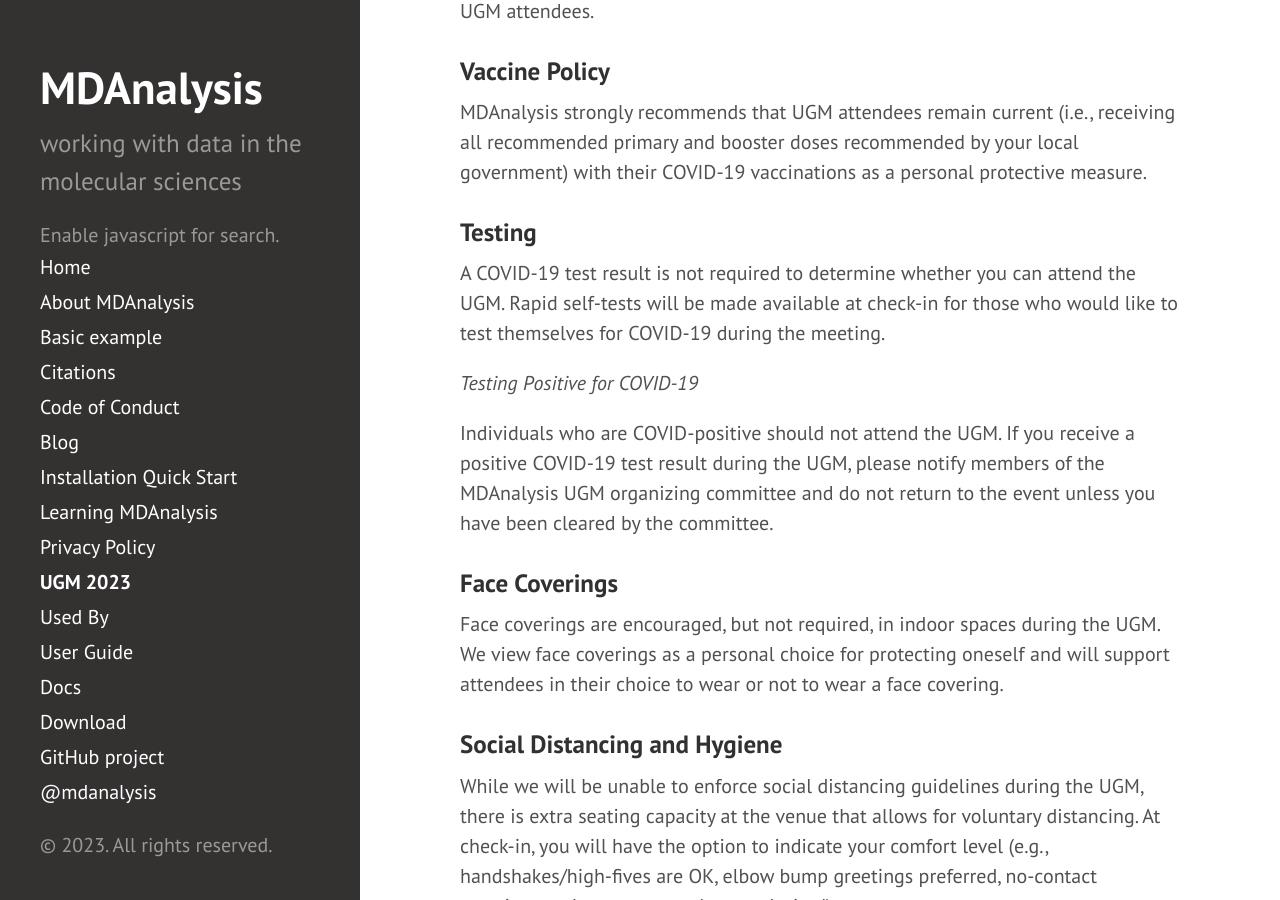
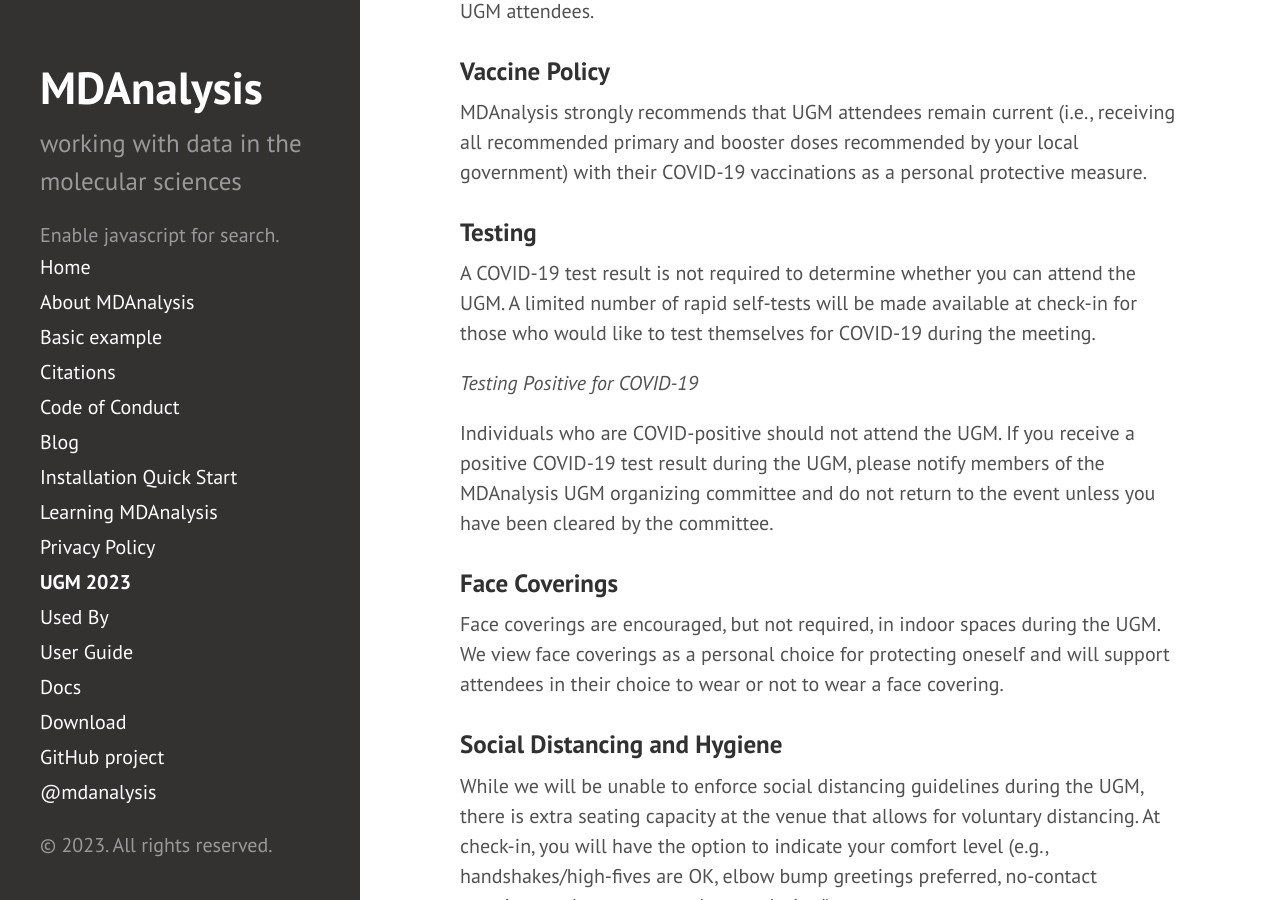
Before and after one commit to MDAnalysis/MDAnalysis.github.io, a Jekyll site: the page built from pages/ugm2023.md, in a window 1280 px wide and 900 px high, scrolled down 4042 px. Built offline with Jekyll 4.4.1, drawn with Linux system fonts in a browser that asks for light colours; comment, search, counter and statistics services are not loaded.

Commit message:
Add 'limited number' of self-tests
Co-authored-by: Irfan Alibay <IAlibay@users.noreply.github.com>

```diff
--- a/pages/ugm2023.md
+++ b/pages/ugm2023.md
@@ -77,7 +77,7 @@ We are committed to providing a safe, comfortable, and healthy environment for t
 MDAnalysis strongly recommends that UGM attendees remain current (i.e., receiving all recommended primary and booster doses recommended by your local government) with their COVID-19 vaccinations as a personal protective measure.
 
 ### Testing
-A COVID-19 test result is not required to determine whether you can attend the UGM. Rapid self-tests will be made available at check-in for those who would like to test themselves for COVID-19 during the meeting.
+A COVID-19 test result is not required to determine whether you can attend the UGM. A limited number of rapid self-tests will be made available at check-in for those who would like to test themselves for COVID-19 during the meeting.
 
 *Testing Positive for COVID-19*
 
```
